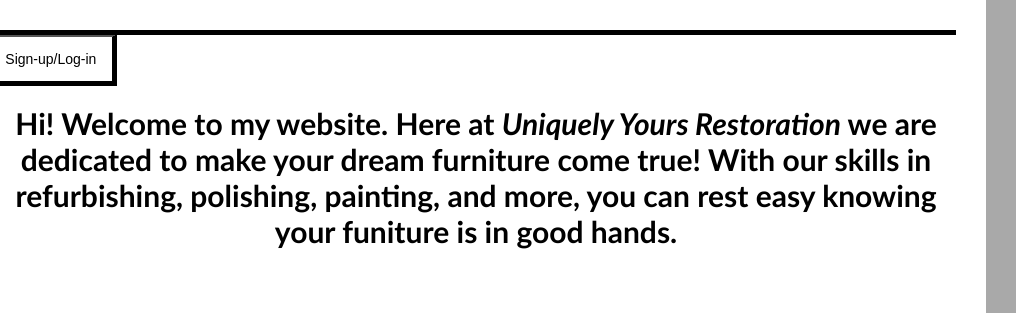
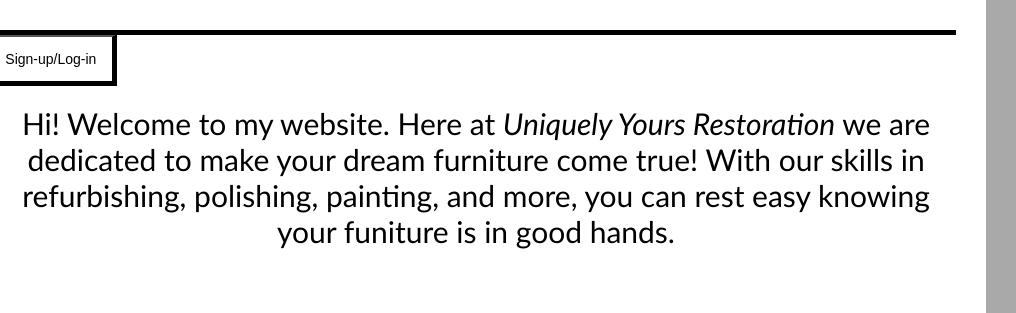
Before and after one commit to NikolasPowell/mi349_final, a plain HTML site: page index.html in a window 1280 px wide. Shown: the part 163-476 px from the top of the page, 264-1280 px from the left. Drawn offline with Linux system fonts and the light colour scheme.

Commit message:
Updating website

```diff
--- a/index.html
+++ b/index.html
@@ -28,9 +28,9 @@
     <section class="about">
         <article class="Uniquely">
            <img class="logo" src="Logo.png" alt="Image that contains company logo">
-           <h2 class="paragraph1">Hi! Welcome to my website. Here at <em>Uniquely Yours Restoration</em> we are dedicated
+           <p class="paragraph1">Hi! Welcome to my website. Here at <em>Uniquely Yours Restoration</em> we are dedicated
            to make your dream furniture come true! With our skills in refurbishing, polishing, painting, and more, you can
-           rest easy knowing your funiture is in good hands. </h2>
+           rest easy knowing your funiture is in good hands. </p>
 
            <h2 class="header21">What we are about:</h2>
 
```
